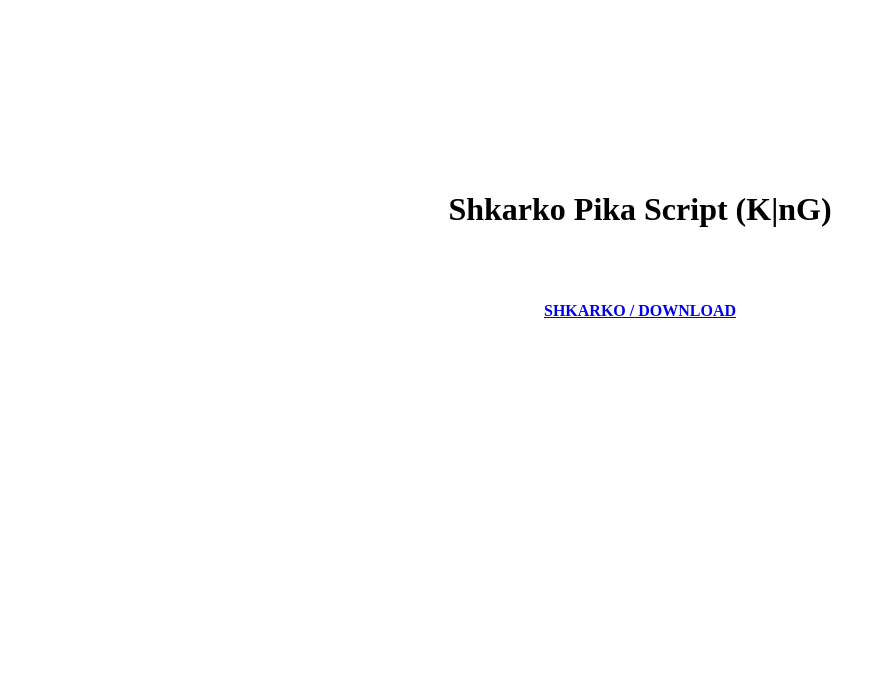
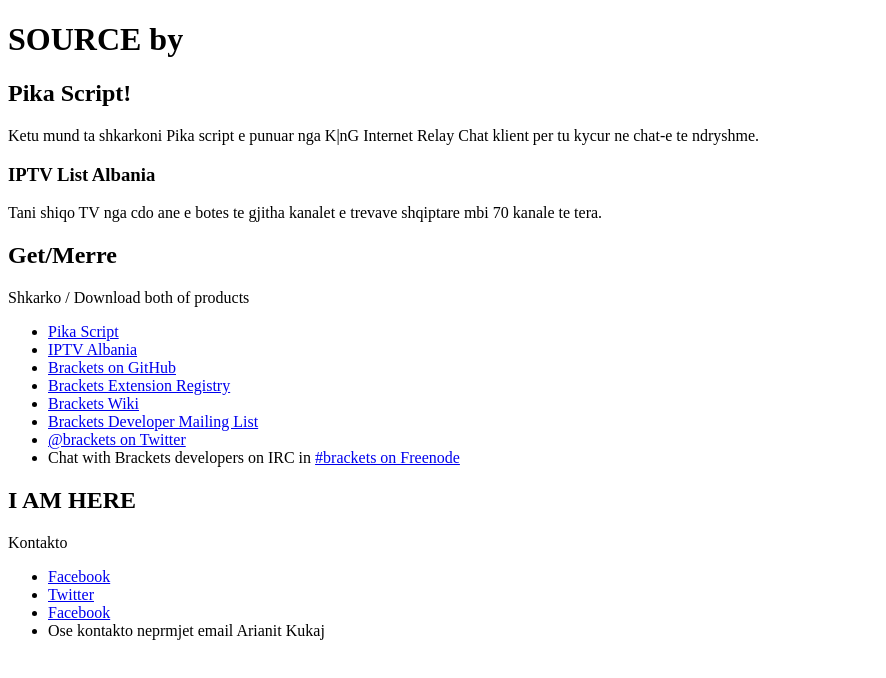
Before and after one commit to hedho/source, a plain HTML site: page index.html in a window 1280 px wide. Shown: the whole page, without its empty margins (0-886 px from the left). Drawn offline with Linux system fonts and the light colour scheme.

Commit message:
Updating INDEX

```diff
--- a/index.html
+++ b/index.html
@@ -1,4 +1,90 @@
-<title>Cka dicka host c'host</title>
-<br /><br /><br /><br /><br /><br /><br /><br /><br />
-<center><h1>Shkarko Pika Script (K|nG)</h1><br><br><p><p><strong><a href="https://github.com/akukaj/Pika-script/raw/master/PIKA.exe">SHKARKO / DOWNLOAD</a></strong></p>
-</p></center>
+<!DOCTYPE html>
+<html>
+
+    <head>
+        <meta charset="utf-8">
+        <meta http-equiv="X-UA-Compatible" content="IE=edge,chrome=1">
+        <title>GETTING STARTED WITH BRACKETS</title>
+        <meta name="description" content="An interactive getting started guide for Brackets.">
+        <link rel="stylesheet" href="main.css">
+    </head>
+    <body>
+
+        <h1>SOURCE by</h1>
+        <h2>Pika Script!</h2>
+
+        <!--
+            PIKA SCRIPT
+        -->
+
+        <p>
+            Ketu mund ta shkarkoni Pika script e punuar nga K|nG
+            Internet Relay Chat klient per tu kycur ne chat-e te ndryshme.
+        </p>
+
+        <!--
+            IPTV ALbania
+        -->
+
+        <h3>IPTV List Albania</h3>
+        <p>
+            Tani shiqo TV nga cdo ane e botes te gjitha kanalet e trevave shqiptare mbi
+            70 kanale te tera.
+        </p>
+
+        <!--
+            Shkarko
+        -->
+        <h2>Get/Merre</h2>
+        <p>
+            Shkarko / Download both of products
+        </p>
+        <ul>
+            <li><a href="https://github.com/akukaj/Pika-script/raw/master/PIKA.exe">Pika Script</a></li>
+            <li><a href="https://github.com/akukaj/source/blob/gh-pages/source.ftp.sh/play/iptv.m3u8">IPTV Albania</a></li>
+            <li><a href="https://github.com/adobe/brackets">Brackets on GitHub</a></li>
+            <li><a href="https://brackets-registry.aboutweb.com">Brackets Extension Registry</a></li>
+            <li><a href="https://github.com/adobe/brackets/wiki">Brackets Wiki</a></li>
+            <li><a href="https://groups.google.com/forum/#!forum/brackets-dev">Brackets Developer Mailing List</a></li>
+            <li><a href="https://twitter.com/brackets">@brackets on Twitter</a></li>
+            <li>Chat with Brackets developers on IRC in <a href="http://webchat.freenode.net/?channels=brackets&uio=d4">#brackets on Freenode</a></li>
+        </ul>
+
+        <!--
+        Find me
+        -->
+        <h2>I AM HERE</h2>
+        <p>
+        Kontakto
+        </p>
+        <ul>
+        <li><a href="http://facebook.com/arianitkukaj">Facebook</a></li>
+        <li><a href="http://twitter/arianitkukaj">Twitter</a></li>
+        <li><a href="http://instagram.com/tinaira">Facebook</a></li>
+        <li>Ose kontakto neprmjet email <a mailto="akukaj@msn.com">Arianit Kukaj</a></li>
+        </ul>
+
+    </body>
+</html>
+<!--
+
+    [[[[[[[[[[[[[[[     ]]]]]]]]]]]]]]]
+    [::::::::::::::     ::::::::::::::]
+    [::::::::::::::     ::::::::::::::]
+    [::::::[[[[[[[:     :]]]]]]]::::::]
+    [:::::[                     ]:::::]
+    [:::::[                     ]:::::]
+    [:::::[                     ]:::::]
+    [:::::[                     ]:::::]
+    [:::::[  Code strings by    ]:::::]
+    [:::::[  Arianit Kukaj      ]:::::]
+    [:::::[                     ]:::::]
+    [:::::[                     ]:::::]
+    [:::::[                     ]:::::]
+    [:::::[                     ]:::::]
+    [::::::[[[[[[[:     :]]]]]]]::::::]
+    [::::::::::::::     ::::::::::::::]
+    [::::::::::::::     ::::::::::::::]
+    [[[[[[[[[[[[[[[     ]]]]]]]]]]]]]]]
+
+-->
```
